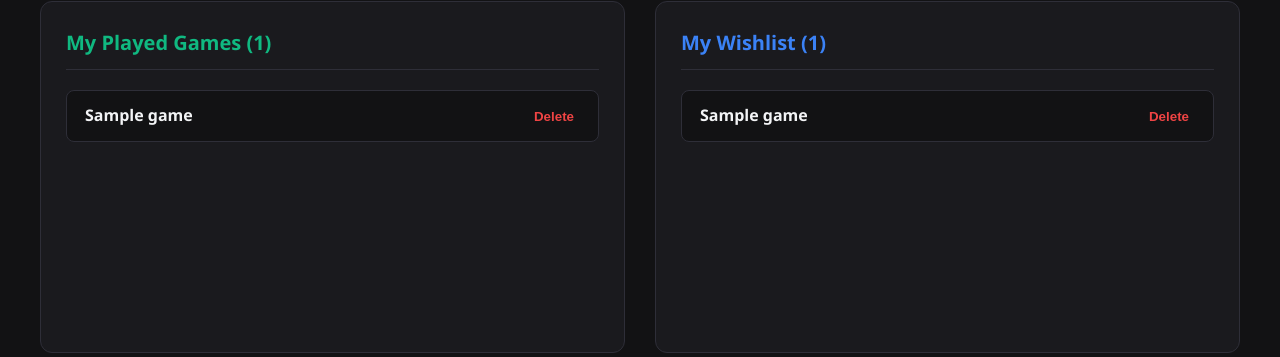
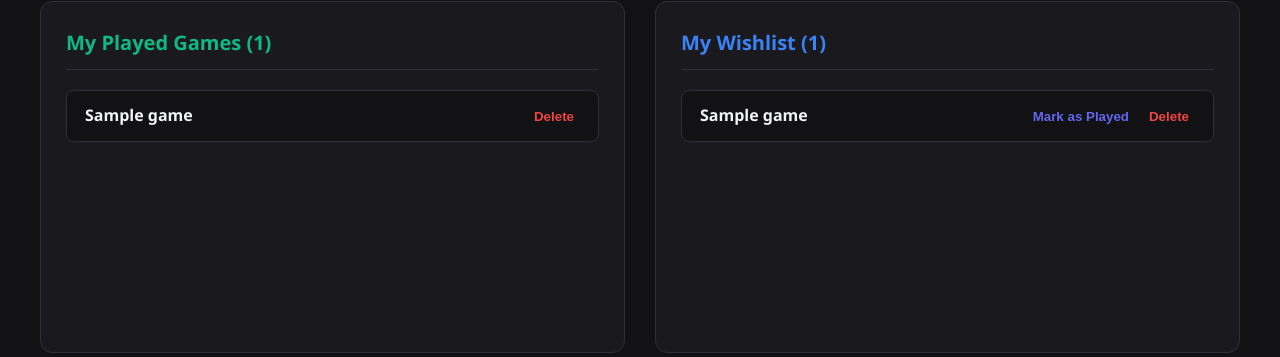
Before and after one commit to ogulcanyildiz58/My-Game-List, a Flask app: template templates/home.html in a window 1280 px wide. Shown: the part 279-636 px from the top of the page. Run offline with Flask 3, Linux system fonts and the light colour scheme; the template is opened without the code that fills it: most values are stand-ins (such as "Sample title", 1, 10 or a date in 2020).

Commit message:
add played button to wishlist items

```diff
--- a/templates/home.html
+++ b/templates/home.html
@@ -59,9 +59,14 @@
                     {% for game in wishlist_games %}
                         <li class="game-item">
                             <span class="game-title">{{ game.game_name }}</span>
-                            <form action="{{ url_for('delete_game', game_id=game.id) }}" method="POST" style="margin:0;">
-                                <button type="submit" style="background:none;border:none;color:var(--danger-color);font-weight:700;cursor:pointer" onclick="return confirm('Delete this game?');">Delete</button>
-                            </form>
+                            <div style="display:flex;gap:8px;align-items:center">
+                                <form action="{{ url_for('mark_played', game_id=game.id) }}" method="POST" style="margin:0;">
+                                    <button type="submit" style="background:none;border:none;color:var(--accent-color);font-weight:700;cursor:pointer">Mark as Played</button>
+                                </form>
+                                <form action="{{ url_for('delete_game', game_id=game.id) }}" method="POST" style="margin:0;">
+                                    <button type="submit" style="background:none;border:none;color:var(--danger-color);font-weight:700;cursor:pointer" onclick="return confirm('Delete this game?');">Delete</button>
+                                </form>
+                            </div>
                         </li>
                     {% endfor %}
                 </ul>
```
